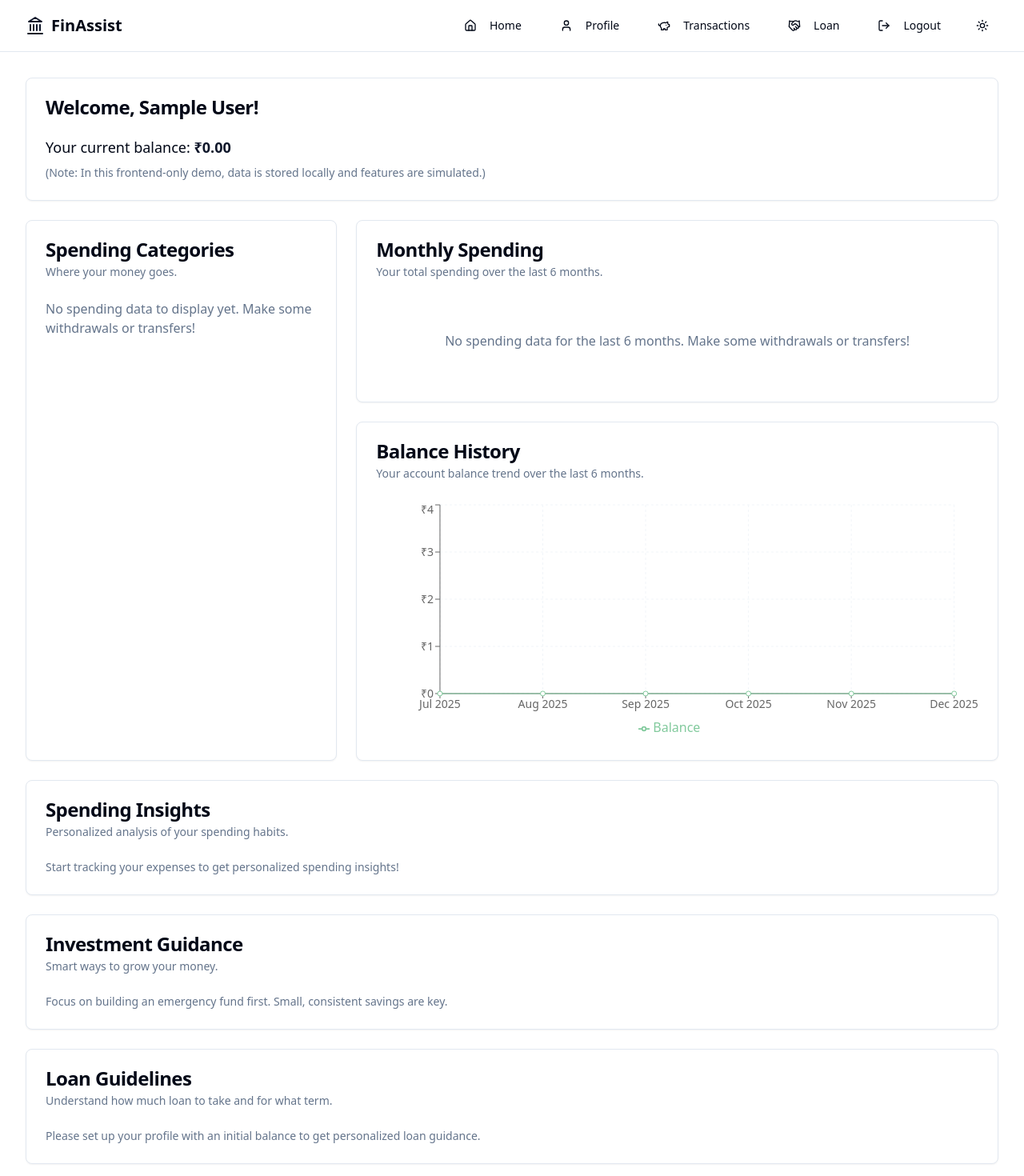
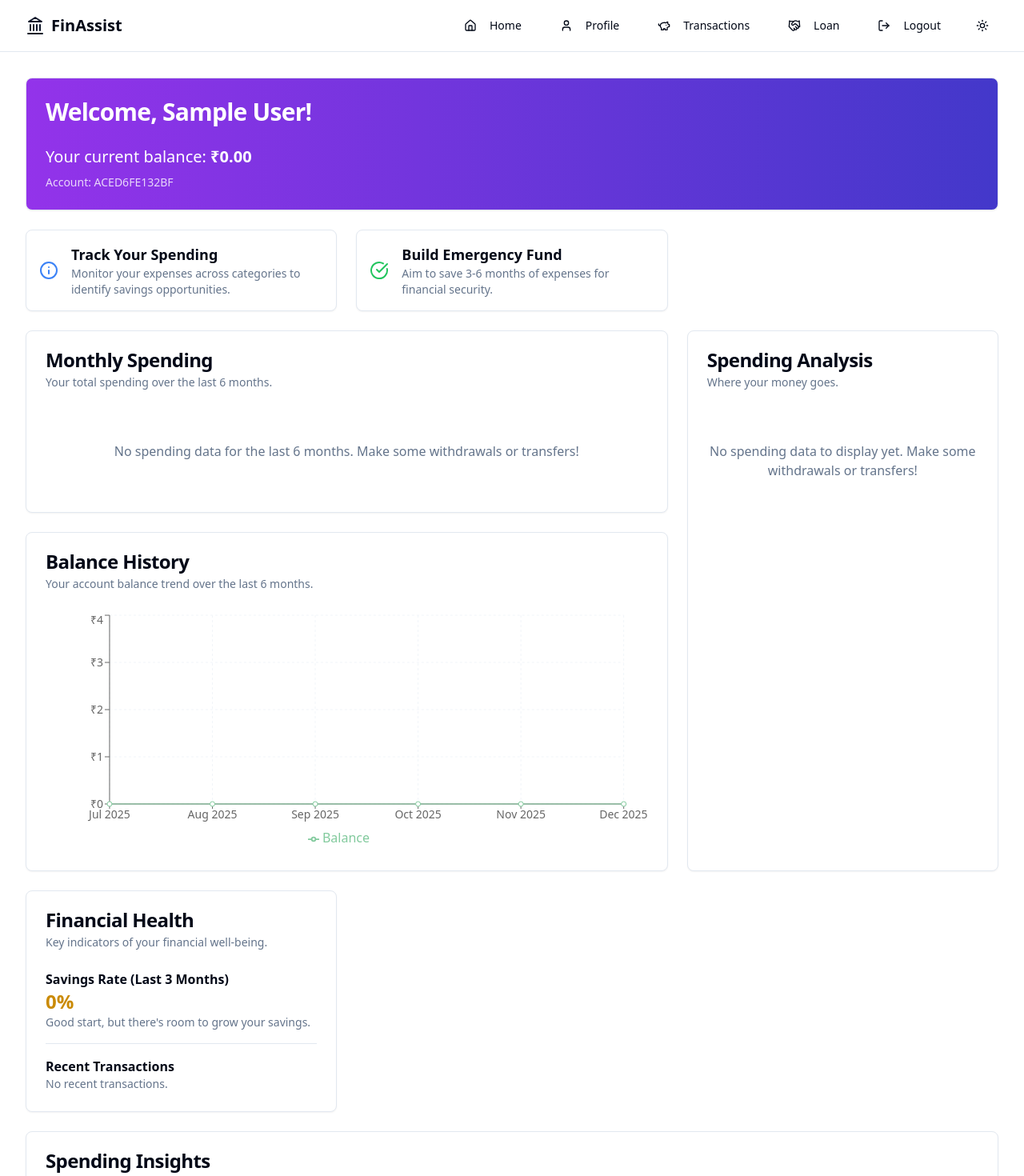
Before and after one commit to vibha76/neon-dolphin-pounce, a React (Vite) app: page /dashboard in a window 1280 px wide. Shown: the top 1470 px of the page at 80% size. Built offline with nearby package versions, Linux system fonts and the light colour scheme; sample sign-in values are in the browser's storage.

Commit message:
[dyad] Refactored dashboard to use new spending analysis and info cards - wrote 3 file(s)

```diff
--- /dev/null
+++ b/src/components/dashboard/InfoCard.tsx
@@ -0,0 +1,28 @@
+"use client";
+
+import React from 'react';
+import { Card, CardContent } from '@/components/ui/card';
+import { LucideIcon } from 'lucide-react';
+
+interface InfoCardProps {
+  icon: LucideIcon;
+  title: string;
+  description: string;
+  iconColorClass?: string;
+}
+
+const InfoCard: React.FC<InfoCardProps> = ({ icon: Icon, title, description, iconColorClass = "text-primary" }) => {
+  return (
+    <Card className="flex items-center p-4 space-x-4">
+      <div className={`flex-shrink-0 ${iconColorClass}`}>
+        <Icon className="h-6 w-6" />
+      </div>
+      <div>
+        <h3 className="font-semibold text-lg">{title}</h3>
+        <p className="text-sm text-muted-foreground">{description}</p>
+      </div>
+    </Card>
+  );
+};
+
+export default InfoCard;
--- /dev/null
+++ b/src/components/dashboard/SpendingAnalysisCard.tsx
@@ -0,0 +1,53 @@
+"use client";
+
+import React from 'react';
+import { Card, CardContent, CardHeader, CardTitle, CardDescription } from '@/components/ui/card';
+import { Progress } from '@/components/ui/progress';
+import { useFinance } from '@/context/FinanceContext';
+
+const SpendingAnalysisCard: React.FC = () => {
+  const { getSpendingCategories } = useFinance();
+  const spendingCategories = getSpendingCategories();
+
+  const totalSpending = Object.values(spendingCategories).reduce((sum, value) => sum + value, 0);
+
+  const sortedCategories = Object.entries(spendingCategories)
+    .sort(([, a], [, b]) => b - a);
+
+  return (
+    <Card className="md:col-span-1">
+      <CardHeader>
+        <CardTitle>Spending Analysis</CardTitle>
+        <CardDescription>Where your money goes.</CardDescription>
+      </CardHeader>
+      <CardContent>
+        {totalSpending > 0 ? (
+          <div className="space-y-4">
+            <div>
+              <p className="text-lg text-muted-foreground">Total Spending</p>
+              <p className="text-3xl font-bold text-destructive">₹{totalSpending.toFixed(2)}</p>
+            </div>
+            <div className="space-y-3">
+              {sortedCategories.map(([category, amount]) => {
+                const percentage = (amount / totalSpending) * 100;
+                return (
+                  <div key={category}>
+                    <div className="flex justify-between text-sm mb-1">
+                      <span className="font-medium">{category}</span>
+                      <span>₹{amount.toFixed(2)}</span>
+                    </div>
+                    <Progress value={percentage} className="h-2" />
+                  </div>
+                );
+              })}
+            </div>
+          </div>
+        ) : (
+          <p className="text-muted-foreground text-center py-10">No spending data to display yet. Make some withdrawals or transfers!</p>
+        )}
+      </CardContent>
+    </Card>
+  );
+};
+
+export default SpendingAnalysisCard;
--- a/src/pages/Dashboard.tsx
+++ b/src/pages/Dashboard.tsx
@@ -5,16 +5,23 @@ import { Card, CardContent, CardHeader, CardTitle, CardDescription } from "@/com
 import { useFinance } from "@/context/FinanceContext";
 import { PieChart, Pie, Cell, ResponsiveContainer, Legend, Tooltip } from 'recharts';
 import { Separator } from "@/components/ui/separator";
-import MonthlySpendingChart from "@/components/charts/MonthlySpendingChart"; // New import
-import BalanceHistoryChart from "@/components/charts/BalanceHistoryChart"; // New import
+import MonthlySpendingChart from "@/components/charts/MonthlySpendingChart";
+import BalanceHistoryChart from "@/components/charts/BalanceHistoryChart";
+import SpendingAnalysisCard from "@/components/dashboard/SpendingAnalysisCard"; // New import
+import InfoCard from "@/components/dashboard/InfoCard"; // New import
+import { ScrollArea } from "@/components/ui/scroll-area";
+import { ArrowDown, ArrowUp, Repeat, Info, CheckCircle } from "lucide-react"; // Added Info and CheckCircle icons
+import { format, parseISO } from 'date-fns';
 
-const COLORS = ['#0088FE', '#00C49F', '#FFBB28', '#FF8042', '#A28DFF', '#FF6666', '#66CCFF', '#FFD700', '#ADFF2F', '#FF69B4'];
+const COLORS = ['#0088FE', '#00C49F', '#FFBB28', '#FF8042', '#A28DFF', '#66CCFF', '#FFD700', '#ADFF2F', '#FF69B4', '#8884d8']; // Adjusted COLORS
 
 const Dashboard: React.FC = () => {
-  const { balance, userProfile, getSpendingCategories, getMonthlySpendingData, getBalanceHistoryData } = useFinance();
+  const { balance, userProfile, getSpendingCategories, getMonthlySpendingData, getBalanceHistoryData, getRecentTransactions, getSavingsRate } = useFinance();
   const spendingCategories = getSpendingCategories();
   const monthlySpendingData = getMonthlySpendingData(6);
   const balanceHistoryData = getBalanceHistoryData(6);
+  const recentTransactions = getRecentTransactions(5); // Get top 5 recent transactions
+  const savingsRate = getSavingsRate(3); // Calculate savings rate over last 3 months
 
   const pieChartData = Object.entries(spendingCategories).map(([name, value]) => ({
     name,
@@ -22,6 +29,21 @@ const Dashboard: React.FC = () => {
   }));
 
   const totalSpending = pieChartData.reduce((sum, item) => sum + item.value, 0);
+
+  const getTransactionIcon = (type: string) => {
+    switch (type) {
+      case "deposit":
+        return <ArrowDown className="h-4 w-4 text-green-500" />;
+      case "withdraw":
+        return <ArrowUp className="h-4 w-4 text-red-500" />;
+      case "transfer_out":
+        return <Repeat className="h-4 w-4 text-orange-500" />;
+      case "transfer_in":
+        return <Repeat className="h-4 w-4 text-blue-500" />;
+      default:
+        return null;
+    }
+  };
 
   const getSpendingGuidance = () => {
     if (totalSpending === 0) {
@@ -45,12 +67,12 @@ const Dashboard: React.FC = () => {
       guidance += `Great job! Your spending decreased this month. Keep up the good work! `;
     }
 
-    if (balance < 10000) {
-      guidance += "Consider reviewing your expenses to build a stronger savings foundation. Focus on essential spending.";
-    } else if (balance >= 10000 && balance < 50000) {
-      guidance += "You have a healthy balance. Look for opportunities to save more or explore low-risk investments.";
+    if (savingsRate > 10) {
+      guidance += `With a healthy savings rate of **${savingsRate}%**, you're doing great at saving!`;
+    } else if (savingsRate >= 0 && savingsRate <= 10) {
+      guidance += `Your savings rate is **${savingsRate}%**. Consider ways to increase it for better financial security.`;
     } else {
-      guidance += "Excellent balance! You're in a great position to explore diverse investment options and plan for long-term goals.";
+      guidance += `Your spending currently exceeds your deposits, resulting in a savings rate of **${savingsRate}%**. It's crucial to review your budget and cut down on non-essential expenses.`;
     }
 
     return guidance;
@@ -66,14 +88,14 @@ const Dashboard: React.FC = () => {
       guidance += "Your balance has been declining. It might be wise to stabilize your finances before making new investments. ";
     }
 
-    if (balance < 5000) {
-      guidance += "Focus on building an emergency fund first. Small, consistent savings are key.";
+    if (savingsRate < 10) {
+      guidance += "With your current savings rate, focus on building an emergency fund first. Small, consistent savings are key before aggressive investments.";
     } else if (balance < 20000) {
       guidance += "Consider low-risk options like Fixed Deposits (FDs) or Recurring Deposits (RDs) in Indian banks. They offer stable returns with minimal risk.";
     } else if (balance < 100000) {
       guidance += "Explore diversified Mutual Funds (Equity, Debt, Hybrid) via SIPs (Systematic Investment Plans) for long-term growth. Look into Nifty 50 index funds for market exposure.";
     } else {
-      guidance += "With a substantial balance, you can consider direct equity investments in blue-chip Indian companies, real estate, or even explore alternative investments. Always consult a financial advisor for personalized strategies.";
+      guidance += "With a substantial balance and good savings rate, you can consider direct equity investments in blue-chip Indian companies, real estate, or even explore alternative investments. Always consult a financial advisor for personalized strategies.";
     }
     return guidance;
   };
@@ -89,7 +111,9 @@ const Dashboard: React.FC = () => {
 
     let guidance = `Based on a simulated net salary of ₹${netSalary.toFixed(2)}, your recommended maximum EMI should not exceed **₹${recommendedMaxEmi.toFixed(2)}** per month. `;
 
-    if (netSalary < 30000) {
+    if (savingsRate < 5) {
+      guidance += "Given your current savings rate, it's advisable to be cautious with new loans. Focus on improving your savings before taking on additional debt.";
+    } else if (netSalary < 30000) {
       guidance += "For lower salaries, prioritize essential loans like home loans (if eligible) with longer terms to keep EMIs low. Avoid unnecessary personal loans.";
     } else if (netSalary < 80000) {
       guidance += "You can comfortably manage moderate loans. Consider home loans, car loans, or personal loans for essential needs. Aim for shorter terms if EMIs are manageable to reduce total interest.";
@@ -103,57 +127,92 @@ const Dashboard: React.FC = () => {
 
   return (
     <div className="grid gap-6 md:grid-cols-2 lg:grid-cols-3">
-      <Card className="lg:col-span-3">
+      {/* Welcome Card - remains at the top */}
+      <Card className="lg:col-span-3 bg-gradient-to-r from-purple-600 to-indigo-700 text-white">
         <CardHeader>
-          <CardTitle>Welcome, {userProfile?.name || "User"}!</CardTitle>
+          <CardTitle className="text-3xl">Welcome, {userProfile?.name || "User"}!</CardTitle>
         </CardHeader>
         <CardContent>
-          <p className="text-lg">Your current balance: <span className="font-bold text-primary">₹{balance.toFixed(2)}</span></p>
-          <p className="mt-2 text-sm text-muted-foreground">
-            (Note: In this frontend-only demo, data is stored locally and features are simulated.)
+          <p className="text-xl">Your current balance: <span className="font-bold">₹{balance.toFixed(2)}</span></p>
+          <p className="mt-2 text-sm opacity-80">
+            Account: ACED6FE132BF {/* Placeholder account number */}
           </p>
         </CardContent>
       </Card>
 
-      <Card className="md:col-span-1"> {/* Adjusted column span */}
-        <CardHeader>
-          <CardTitle>Spending Categories</CardTitle>
-          <CardDescription>Where your money goes.</CardDescription>
-        </CardHeader>
-        <CardContent>
-          {pieChartData.length > 0 && totalSpending > 0 ? (
-            <div className="h-[300px]">
-              <ResponsiveContainer width="100%" height="100%">
-                <PieChart>
-                  <Pie
-                    data={pieChartData}
-                    cx="50%"
-                    cy="50%"
-                    labelLine={false}
-                    outerRadius={80}
-                    fill="#8884d8"
-                    dataKey="value"
-                  >
-                    {pieChartData.map((entry, index) => (
-                      <Cell key={`cell-${index}`} fill={COLORS[index % COLORS.length]} />
-                    ))}
-                  </Pie>
-                  <Tooltip formatter={(value) => `₹${(value as number).toFixed(2)}`} />
-                  <Legend />
-                </PieChart>
-              </ResponsiveContainer>
-            </div>
-          ) : (
-            <p className="text-muted-foreground">No spending data to display yet. Make some withdrawals or transfers!</p>
-          )}
-        </CardContent>
-      </Card>
+      {/* Info Cards - Track Your Spending & Build Emergency Fund */}
+      <InfoCard
+        icon={Info}
+        title="Track Your Spending"
+        description="Monitor your expenses across categories to identify savings opportunities."
+        iconColorClass="text-blue-500"
+      />
+      <InfoCard
+        icon={CheckCircle}
+        title="Build Emergency Fund"
+        description="Aim to save 3-6 months of expenses for financial security."
+        iconColorClass="text-green-500"
+      />
 
-      <div className="md:col-span-2 grid gap-6"> {/* New container for the two new charts */}
+      {/* Monthly Spending Chart and Balance History Chart */}
+      <div className="md:col-span-2 grid gap-6">
         <MonthlySpendingChart />
         <BalanceHistoryChart />
       </div>
 
+      {/* Spending Analysis Card (replaces old Spending Categories) */}
+      <SpendingAnalysisCard />
+
+      {/* Financial Health Card (with Savings Rate and Recent Transactions) */}
+      <Card className="md:col-span-1">
+        <CardHeader>
+          <CardTitle>Financial Health</CardTitle>
+          <CardDescription>Key indicators of your financial well-being.</CardDescription>
+        </CardHeader>
+        <CardContent>
+          <div className="space-y-4">
+            <div>
+              <h3 className="font-semibold">Savings Rate (Last 3 Months)</h3>
+              <p className={`text-2xl font-bold ${savingsRate >= 10 ? 'text-green-600' : savingsRate >= 0 ? 'text-yellow-600' : 'text-red-600'}`}>
+                {savingsRate}%
+              </p>
+              <p className="text-sm text-muted-foreground">
+                {savingsRate >= 10 ? "Excellent! You're saving a good portion of your income." :
+                 savingsRate >= 0 ? "Good start, but there's room to grow your savings." :
+                 "Your spending exceeds your income. Time to review your budget!"}
+              </p>
+            </div>
+            <Separator />
+            <div>
+              <h3 className="font-semibold">Recent Transactions</h3>
+              {recentTransactions.length === 0 ? (
+                <p className="text-muted-foreground text-sm">No recent transactions.</p>
+              ) : (
+                <ScrollArea className="h-[150px] pr-4">
+                  <div className="space-y-3">
+                    {recentTransactions.map((tx) => (
+                      <div key={tx.id} className="flex items-center justify-between text-sm">
+                        <div className="flex items-center space-x-2">
+                          {getTransactionIcon(tx.type)}
+                          <div>
+                            <p className="font-medium">{tx.description}</p>
+                            <p className="text-xs text-muted-foreground">{format(parseISO(tx.date), 'MMM dd, hh:mm a')}</p>
+                          </div>
+                        </div>
+                        <p className={`font-semibold ${tx.type === "deposit" || tx.type === "transfer_in" ? "text-green-600" : "text-red-600"}`}>
+                          {tx.type === "deposit" || tx.type === "transfer_in" ? "+" : "-"}₹{tx.amount.toFixed(2)}
+                        </p>
+                      </div>
+                    ))}
+                  </div>
+                </ScrollArea>
+              )}
+            </div>
+          </div>
+        </CardContent>
+      </Card>
+
+      {/* Spending Insights Card */}
       <Card className="lg:col-span-3">
         <CardHeader>
           <CardTitle>Spending Insights</CardTitle>
@@ -164,6 +223,7 @@ const Dashboard: React.FC = () => {
         </CardContent>
       </Card>
 
+      {/* Investment Guidance Card */}
       <Card className="lg:col-span-3">
         <CardHeader>
           <CardTitle>Investment Guidance</CardTitle>
@@ -174,6 +234,7 @@ const Dashboard: React.FC = () => {
         </CardContent>
       </Card>
 
+      {/* Loan Guidelines Card */}
       <Card className="lg:col-span-3">
         <CardHeader>
           <CardTitle>Loan Guidelines</CardTitle>
```
